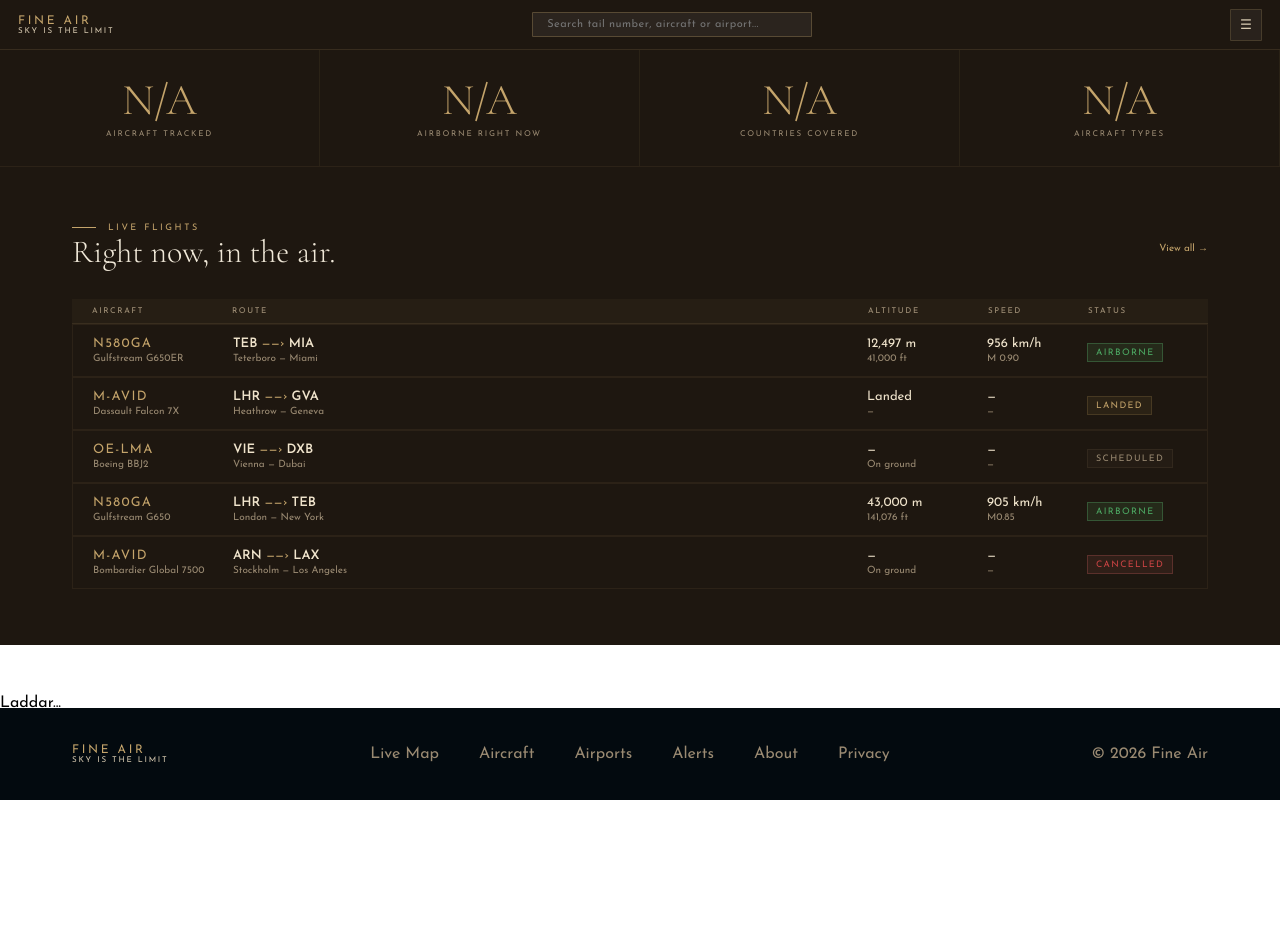
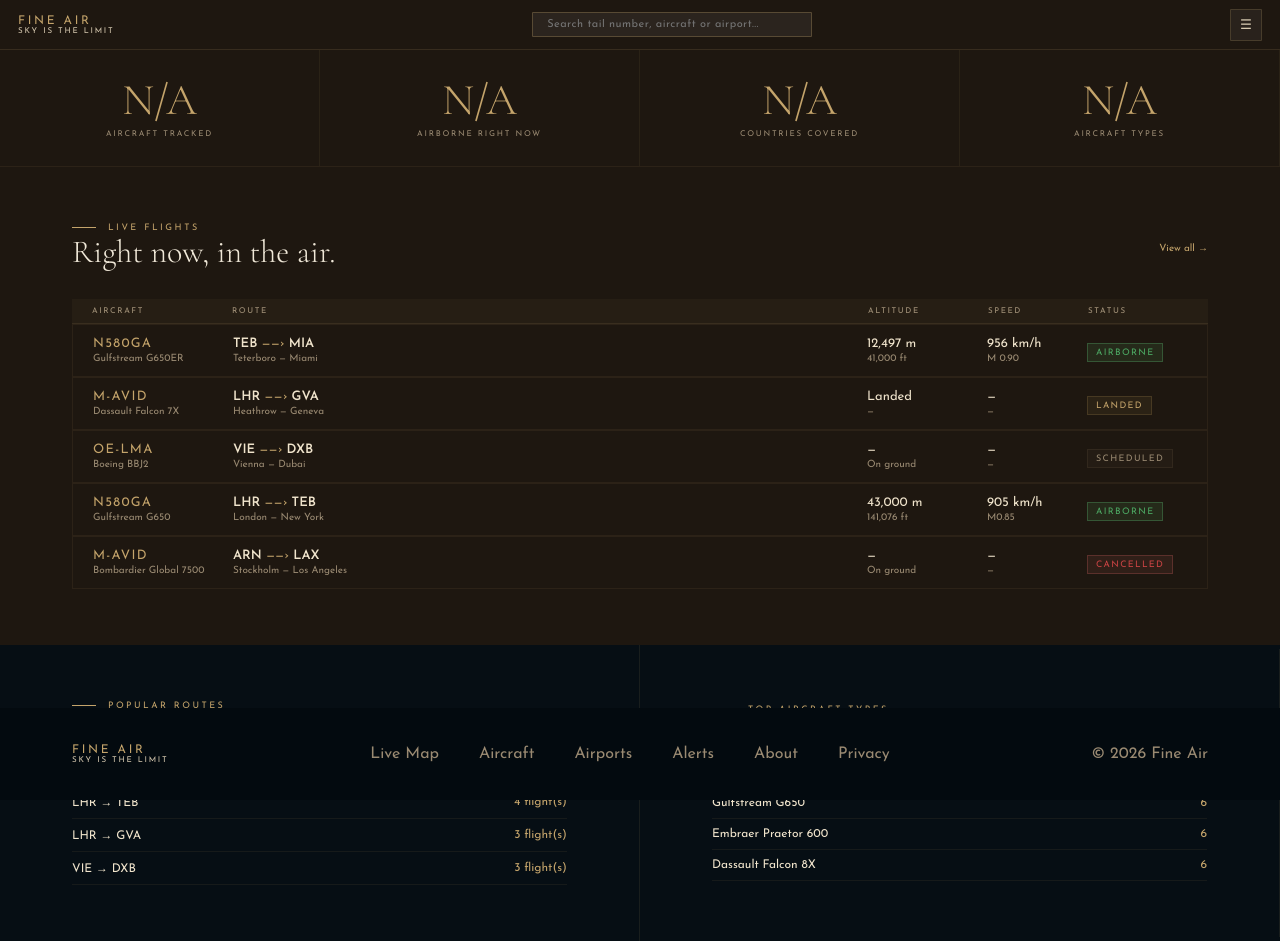
Before and after one commit to Moixiang/Fineair-Tracker, a React (Vite) app in the folder frontend/: page / in a window 1280 px wide. Shown: the top 952 px of the page. Before the commit the page ends 800 px from the top, so only its background shows below. Built offline with nearby package versions, Linux system fonts and the light colour scheme; no server answers.

Commit message:
Update home.jsx

```diff
--- a/frontend/src/pages/home.jsx
+++ b/frontend/src/pages/home.jsx
@@ -41,11 +41,42 @@ export default function Home() {
         const data = await res.json();
         setFlights(data);
       } catch (err) {
-        setFlights(flightsData); // falls back to local JSON
+        setFlights(flightsData);
       }
     };
     fetchFlights();
   }, []);
+
+  const popularRoutes = flights
+    .reduce((acc, flight) => {
+      const route = `${flight.from} → ${flight.to}`;
+      const existing = acc.find((r) => r.route === route);
+      if (existing) {
+        existing.flights += 1;
+      } else {
+        acc.push({ id: route, route, flights: 1 });
+      }
+      return acc;
+    }, [])
+    .sort((a, b) => b.flights - a.flights)
+    .slice(0, 4);
+
+  const fleetBreakdown = flights
+    .reduce((acc, flight) => {
+      const existing = acc.find((a) => a.name === flight.aircraftType);
+      if (existing) {
+        existing.count += 1;
+      } else {
+        acc.push({
+          id: flight.aircraftType,
+          name: flight.aircraftType,
+          count: 1,
+        });
+      }
+      return acc;
+    }, [])
+    .sort((a, b) => b.count - a.count)
+    .slice(0, 4);
 
   return (
     <div className="mainSite">
@@ -106,6 +137,7 @@ export default function Home() {
                   <span className="flightRoute">
                     <span className="flightAirport">{flight.from}</span>
                     <span className="flightArrow"> ——› </span>
+                    {/*<span className="flightArrow"> → </span>*/}
                     <span className="flightAirport">{flight.to}</span>
                   </span>
                   <span className="flightCities">
@@ -132,6 +164,37 @@ export default function Home() {
           </tbody>
         </table>
       </section>
+      <section className="popularityStats">
+        <div className="popularRoutes">
+          <span className="routesEyebrow">POPULAR ROUTES</span>
+          <span className="popularRoutesHeader">This week</span>
+          <div className="popularRoutesList">
+            {popularRoutes.map((route) => (
+              <div key={route.id} className="popularRoutesRow">
+                <span className="popularRoutesRoute">{route.route}</span>
+                <span className="popularRoutesCount">
+                  {route.flights} flight(s)
+                </span>
+              </div>
+            ))}
+          </div>
+        </div>
+
+        <div className="topAircraftTypes">
+          <span className="routesEyebrow">TOP AIRCRAFT TYPES</span>
+          <span className="popularRoutesHeader">Fleet breakdown</span>
+          <div className="popularRoutesList">
+            {fleetBreakdown.map((aircraft) => (
+              <div key={aircraft.id} className="popularRoutesRow">
+                <span className="popularRoutesRoute">{aircraft.name}</span>
+                <span className="popularRoutesCount">
+                  {aircraft.count.toLocaleString()}
+                </span>
+              </div>
+            ))}
+          </div>
+        </div>
+      </section>
     </div>
   );
 }
```
